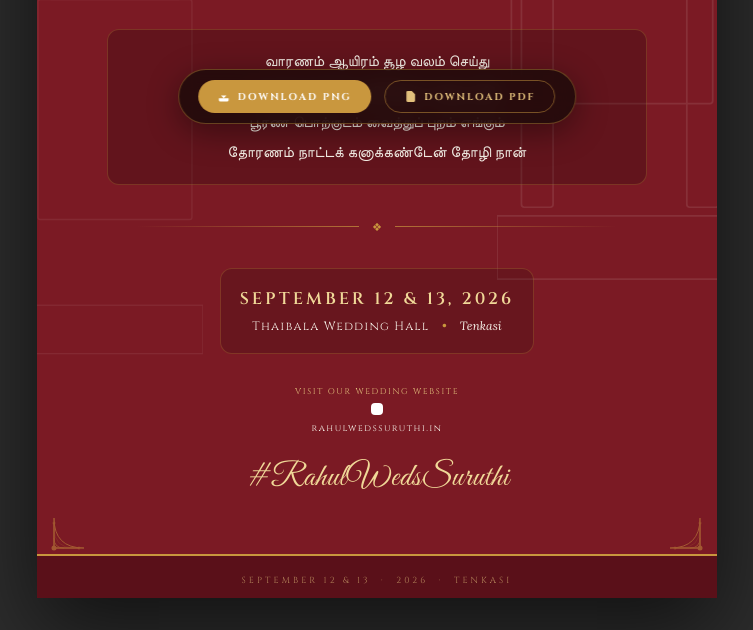
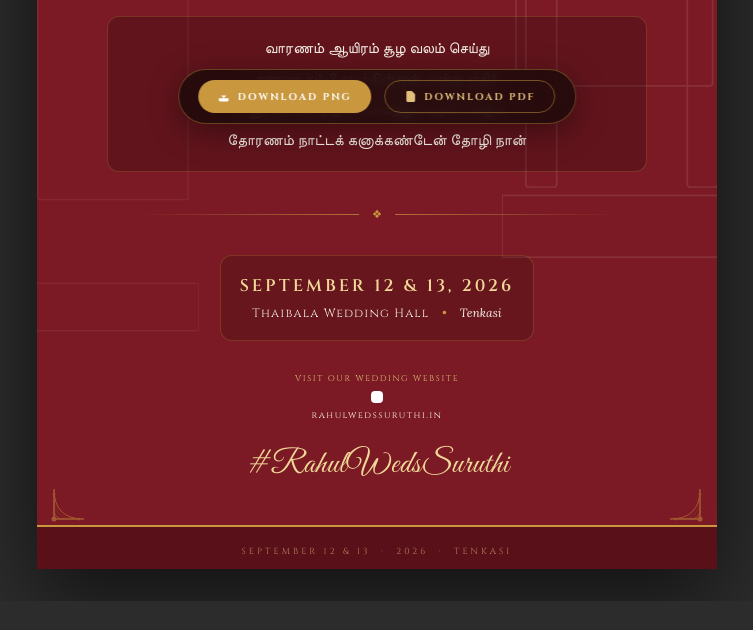
Before and after one commit to rahul-0906/invitation, a website built with Vite: page poster.html in a window 1280 px wide. Shown: the part 652-1282 px from the top of the page, without its empty margins (263-1016 px from the left). After the commit the page ends 1253 px from the top, so only its background shows below. Built offline with nearby package versions, Linux system fonts and the light colour scheme; a script that the page names is missing; a web font is replaced by a local one.

Commit message:
design: compress poster height layout container from 960px to 860px to reduce blank spacing

```diff
--- a/poster.html
+++ b/poster.html
@@ -82,12 +82,12 @@
 
     /* ========================
        POSTER CONTAINER
-       A4-ish portrait ratio
-    ======================== */
+       A4-ish portrait ratio (height compressed to reduce whitespace)
+    =========================== */
     .poster {
       position: relative;
       width: 680px;
-      min-height: 960px;
+      min-height: 860px;
       background: #7B1A24;
       overflow: hidden;
       display: flex;
@@ -130,7 +130,7 @@
       display: flex;
       flex-direction: column;
       align-items: center;
-      padding: 0 2.5rem 2.5rem;
+      padding: 0 2.5rem 1.5rem;
     }
 
     /* ========================
@@ -144,7 +144,7 @@
       text-align: center;
       position: relative;
       z-index: 2;
-      margin-bottom: 2rem;
+      margin-bottom: 1.2rem;
     }
 
     .top-band-text {
```
